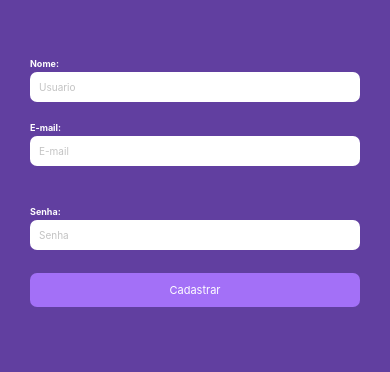
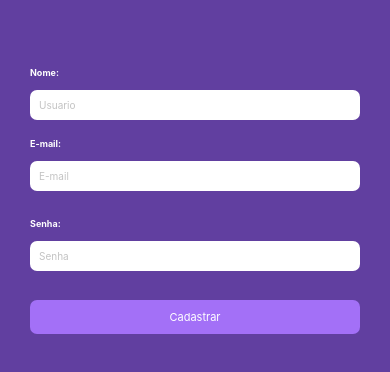
Before and after one commit to LucasEsteves2/CarShop-React-Native, a React Native app: screen /Cadastrar in a window 390 px wide. Shown: the part 142-514 px from the top of the page. Built offline with nearby package versions, Linux system fonts and the light colour scheme.

Commit message:
att validação de formulario

```diff
--- a/src/screens/Cadastro/index.js
+++ b/src/screens/Cadastro/index.js
@@ -1,43 +1,59 @@
-import { StatusBar } from 'expo-status-bar';
-import React, { useState } from 'react';
-import { StyleSheet, View, Text, Image, TextInput, TouchableOpacity } from 'react-native';
-import { api } from '../../service/api';
+import { useNavigation } from "@react-navigation/native";
+import React, { useState } from "react";
+import {
+  StyleSheet,
+  View,
+  Text,
+  Image,
+  TextInput,
+  TouchableOpacity,
+} from "react-native";
+import { api } from "../../service/api";
 
-export default function Cadastro(){
+export default function Cadastro() {
+  const [nome, setNome] = useState("");
+  const [email, setEmail] = useState("");
+  const [senha, setSenha] = useState("");
+  const navigation = useNavigation();
 
-     const [nome, setNome] = useState('');
-     const [email, setEmail] = useState('');
-     const [senha, setSenha] = useState('');
-
-     async function cadastrar () {
-        try{
-
-            const {data} = await api.post('/clientes',
+  async function cadastrar() {
+      //validando tamanho dos formulario
+    if (!nome.trim() || !email.trim() || !senha.trim() || nome.length<3) {
+        if(nome.length<3)
         {
+            alert("O nome deve possuir mais de 5 caracteres.");
+        }
+        else{
+            alert("Preencha todos os campos requeridos!!");
+        }
+    } else {
+      try {
+        const { data } = await api.post("/clientes", {
           bairro: "string",
-                cep: '25650061',
+          cep: "25650061",
           cidade: "string",
           complemento: "string",
-                cpf: '13568220709',
+          cpf: "13568220709",
           email: email,
           nome: nome,
           nome_usuario: "string",
-                numero: '12345',
-                rua: '12345',
+          numero: "12345",
+          rua: "12345",
           senha: senha,
-                telefone1: '22457858'
+          telefone1: "22457858",
         });
-
-            alert("Usuario Cadastrado com sucesso!!")
+        alert("Usuario Cadastrado com sucesso!!");
+        navigation.navigate("Login");
       } catch {
-           alert('Erro ao Cadastrar usuario (informe um CPF valido!!')
+        alert("Erro ao Cadastrar usuario (informe um e-mail valido");
+      }
     }
   }
 
   return (
     <View style={styles.container}>
       <View style={styles.imageview}>
-        <Image  style={styles.imagem} />
+        <Image style={styles.imagem} />
       </View>
 
       <View>
@@ -75,8 +91,6 @@ export default function Cadastro(){
         <TouchableOpacity style={styles.butao} onPress={cadastrar}>
           <Text style={styles.btntext}>Cadastrar</Text>
         </TouchableOpacity>
-
-
       </View>
     </View>
   );
@@ -90,12 +104,13 @@ const styles = StyleSheet.create({
     paddingVertical: 70,
   },
   senha: {
-    paddingVertical: 20,
+    paddingVertical: 9,
   },
   title: {
     color: "#FFFFFF",
     fontSize: 9,
     fontWeight: "bold",
+    paddingVertical: 9,
   },
   btntext: {
     fontSize: 11,
@@ -115,7 +130,7 @@ const styles = StyleSheet.create({
     padding: 10,
     borderRadius: 7,
     alignItems: "center",
-    marginTop: 3,
+    marginTop: 20,
   },
   imagem: {
     justifyContent: "center",
@@ -126,7 +141,6 @@ const styles = StyleSheet.create({
   },
   imageview: {
     alignItems: "center",
-
   },
 
   cadastro: {
```
Lines whose indentation alone changed are shown as unchanged.
